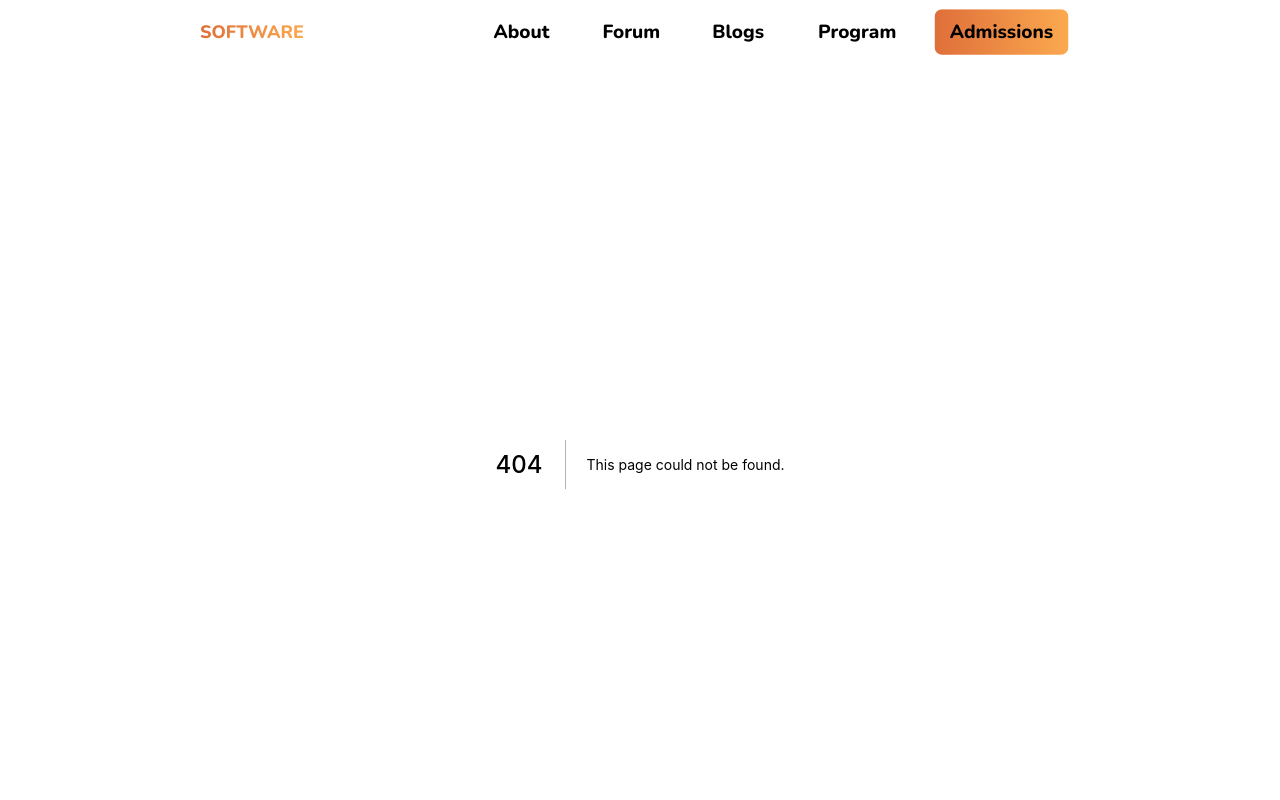
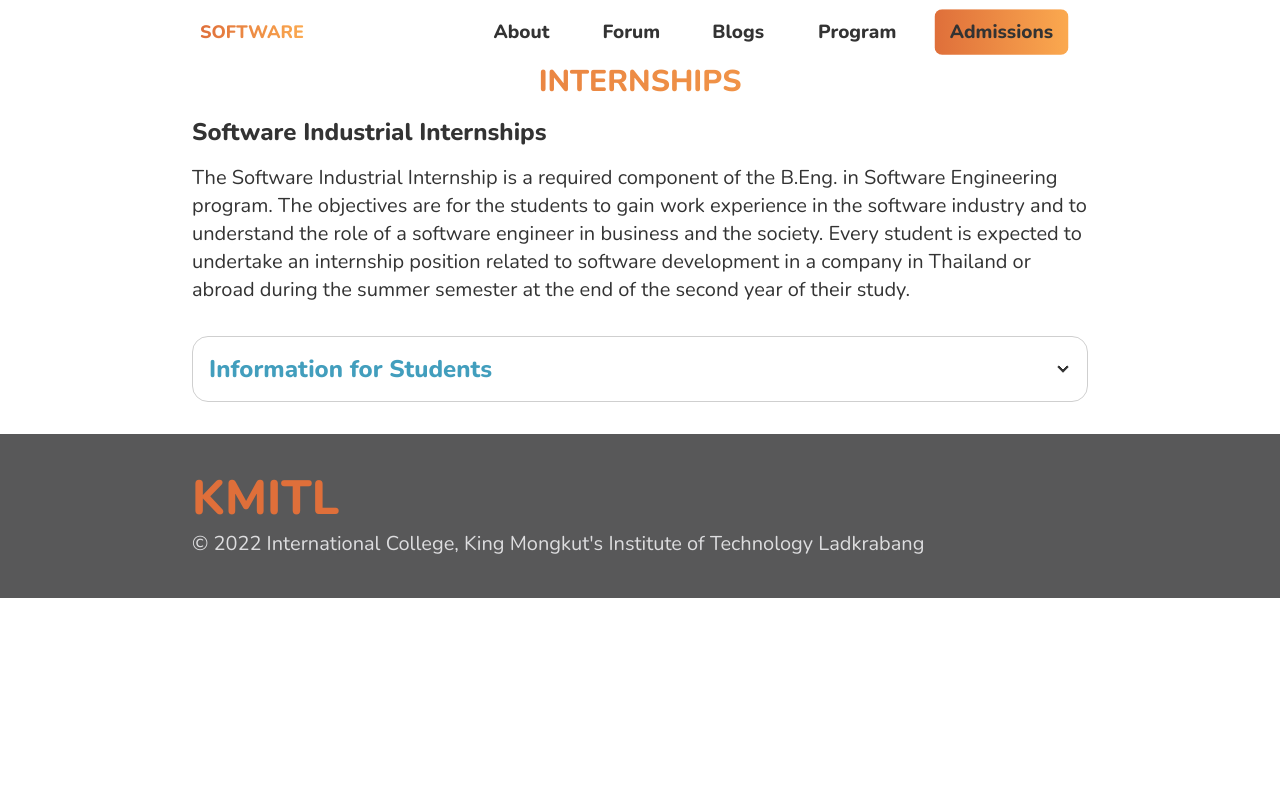
Before and after one commit to neneprm/SE-WEBSITE, a Next.js app: page /program/internships in a window 1280 px wide. Before the commit this address had no page. Shown: the top 800 px of the page. Built offline with nearby package versions, Linux system fonts and the light colour scheme.

Commit message:
Create internship page

```diff
--- /dev/null
+++ b/pages/program/internships.tsx
@@ -0,0 +1,22 @@
+import { H3, H4, P } from "../components/headers"
+import StudentInfo from "../components/internships/students-info"
+
+const Internships = () => {
+  return (
+    <>
+      <section className="container mx-auto mb-4">
+        <H3 style="text-gradient font-bold text-center" text="INTERNSHIPS" />
+      </section>
+      <section className="mb-8">
+        <H4 style="font-bold mb-4" text="Software Industrial Internships" />
+        <P text="The Software Industrial Internship is a required component of the B.Eng. in Software Engineering program. The objectives are for the students to gain work experience in the software industry and to understand the role of a software engineer in business and the society. Every student is expected to undertake an internship position related to software development in a company in Thailand or abroad during the summer semester at the end of the second year of their study." />
+      </section>
+
+      <section className="mb-8">
+        <StudentInfo/>
+      </section>
+    </>
+  )
+}
+
+export default Internships
```
